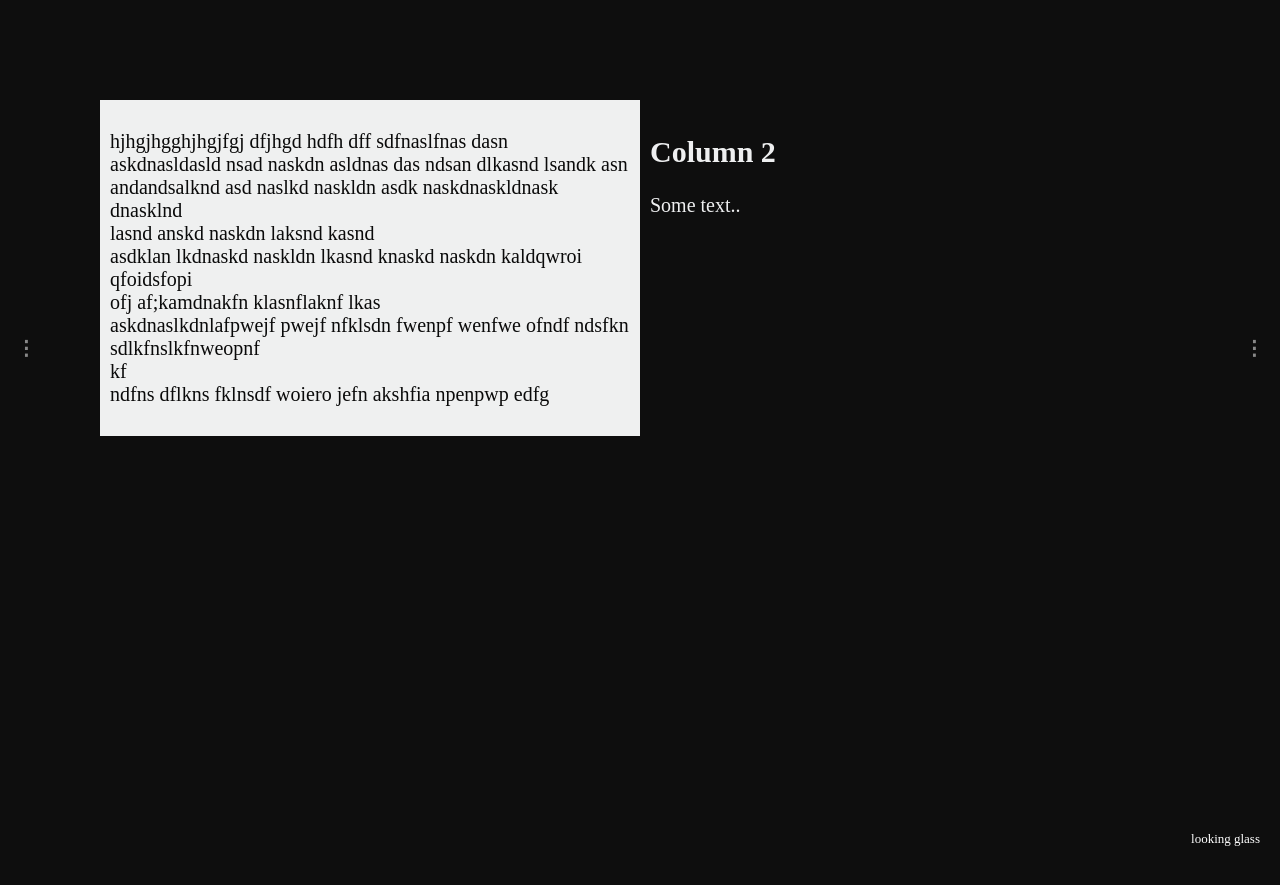
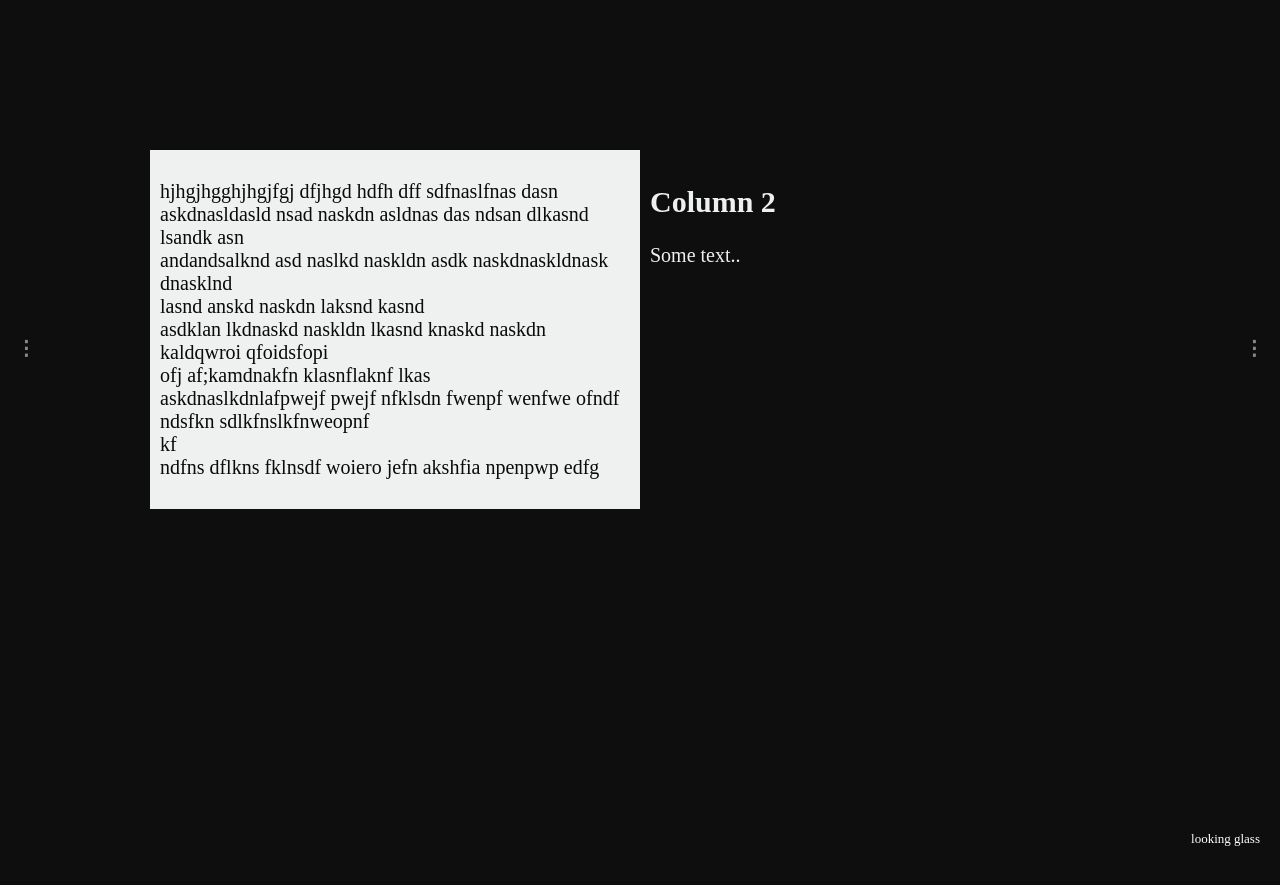
Before and after one commit to hafizzainal/hafizzainal.github.io, a Jekyll site: the page built from index.md, in a window 1280 px wide. Shown: the top 885 px of the page. Built offline with Jekyll 4.4.1, drawn with Linux system fonts in a browser that asks for light colours; our own code applies the rules of GitHub Pages for plain Markdown files.

Commit message:
Update default.html

```diff
--- a/_layouts/default.html
+++ b/_layouts/default.html
@@ -80,7 +80,7 @@ img {vertical-align: middle;}
 
 .mySlidesText {
   display: none;
-  padding: 100px;
+  padding: 150px;
   margin: 20 auto;
   font-size: 20px;
 }
@@ -155,10 +155,10 @@ img {vertical-align: middle;}
 }
 
 /* Author class */
-.author {color: #ffffff; text-indent: 50px;}
+.author {color: #ffffff; text-indent: 100px;}
 
 /* Work text */
-.work {color: #0a0a0a;}
+.work {color: #0a0a0a; text-indent: 50px each-line;}
 
 /* Footer */
 .footer {
```
